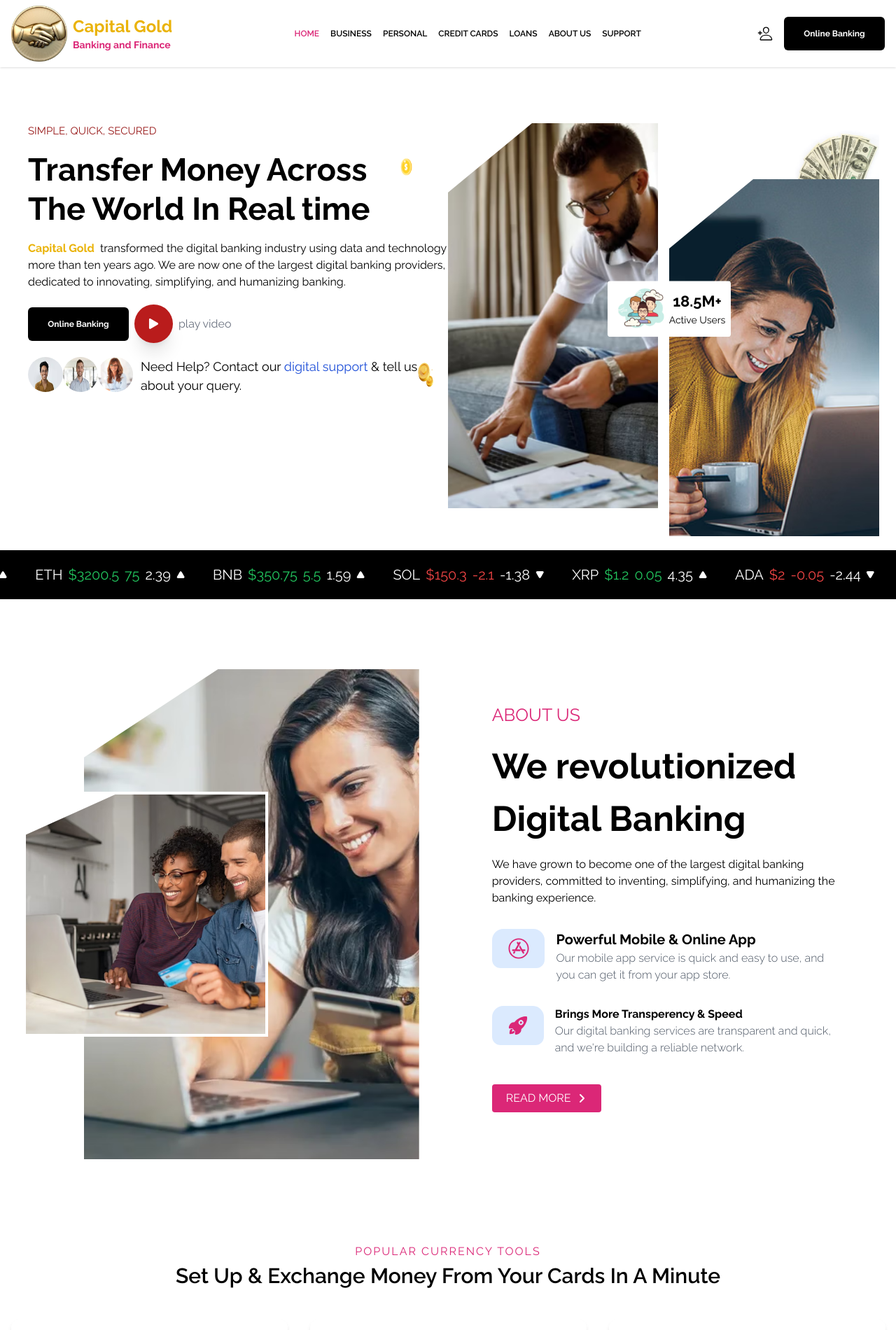
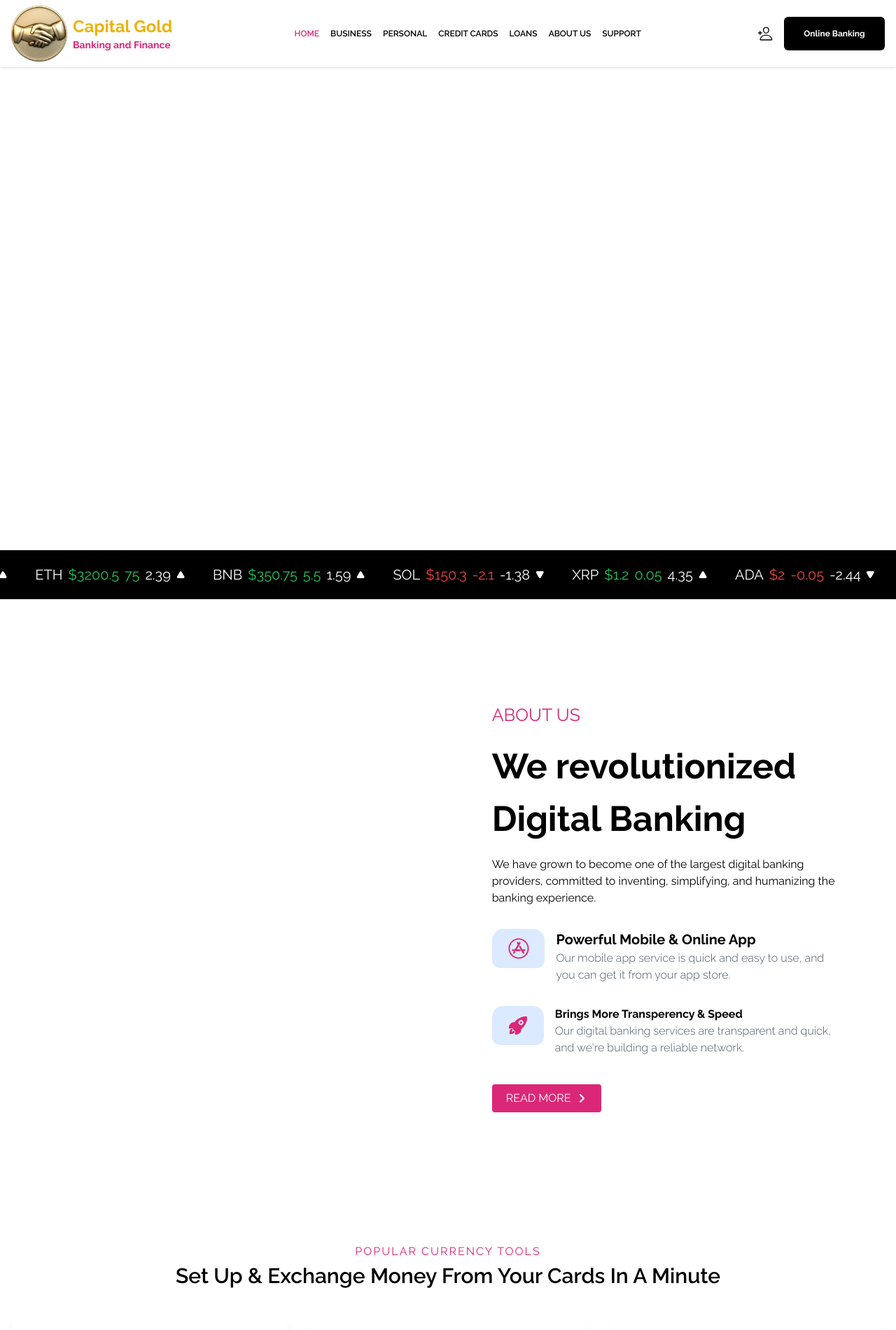
Before and after one commit to DURUCODES/Capital-Gold-bank, a React (Vite) app: page / in a window 1280 px wide. Shown: the top 1900 px of the page at 70% size. Built offline with nearby package versions, Linux system fonts and the light colour scheme; no server answers.

Commit message:
tried frammer motion

```diff
--- a/index.html
+++ b/index.html
@@ -2,7 +2,7 @@
 <html lang="en">
   <head>
     <meta charset="UTF-8" />
-    <link rel="icon" type="image/svg+xml" href="/vite.svg" />
+
     <link rel="preconnect" href="https://fonts.googleapis.com">
     <link rel="preconnect" href="https://fonts.gstatic.com" crossorigin>
     <link href="https://fonts.googleapis.com/css2?family=Raleway:ital,wght@0,100..900;1,100..900&display=swap"
--- a/package.json
+++ b/package.json
@@ -10,6 +10,7 @@
     "preview": "vite preview"
   },
   "dependencies": {
+    "framer-motion": "^11.11.11",
     "lucide-react": "^0.453.0",
     "react": "^18.3.1",
     "react-dom": "^18.3.1",
--- a/src/componets/Blog/Blog.jsx
+++ b/src/componets/Blog/Blog.jsx
@@ -14,7 +14,9 @@ const Blog = () => {
         Team
       </h1>
       <div className="mt-10  flex flex-wrap justify-center">
-        <div className="m-4 w-[300px]  bg-white shadow-lg rounded-lg overflow-hidden cursor-pointer hover:scale-105 transition-all duration-200">
+        {/* CARD 1 */}
+        <div className="m-4 w-[300px]  bg-white shadow-lg rounded-lg overflow-hidden cursor-pointer hover:scale-105 transition-all duration-200 ">
+          <div className="view">
             <img src={image1} className="w-[300px] h-[300px]" />
             <div className="p-4">
               <div className="flex items-center justify-between">
@@ -46,17 +48,18 @@ const Blog = () => {
                 <p className="text-gray-600 max-w-[150ch] truncate">
                   {/* DESCRIPTION */}
                   Exercise patience and self-control with your finances. If you
-                wait and save money for what you need, you will pay with cash or
-                a debit card to deduct money directly from your checking account
-                and avoid using a credit card.
+                  wait and save money for what you need, you will pay with cash
+                  or a debit card to deduct money directly from your checking
+                  account and avoid using a credit card.
                 </p>
+              </div>
             </div>
           </div>
         </div>
 
         {/* CARD 2 */}
 
-        <div className="m-4 w-[300px]  bg-white shadow-lg rounded-lg overflow-hidden cursor-pointer hover:scale-105 transition-all duration-200">
+        <div className="m-4 w-[300px]  bg-white shadow-lg rounded-lg overflow-hidden cursor-pointer hover:scale-105 transition-all duration-200 ">
           <img src={image2} className="w-[300px] h-[300px]" />
           <div className="p-4">
             <div className="flex items-center justify-between">
@@ -101,7 +104,7 @@ const Blog = () => {
 
         {/* CARD 3 */}
 
-        <div className="m-4 w-[300px]  bg-white shadow-lg rounded-lg overflow-hidden cursor-pointer hover:scale-105 transition-all duration-200">
+        <div className="m-4 w-[300px]  bg-white shadow-lg rounded-lg overflow-hidden cursor-pointer hover:scale-105 transition-all duration-200 ">
           <img src={image3} className="w-[300px] h-[300px]" />
           <div className="p-4">
             <div className="flex items-center justify-between">
@@ -147,7 +150,8 @@ const Blog = () => {
 
         {/* CARD 4 */}
 
-        <div className="m-4 w-[300px]  bg-white shadow-lg rounded-lg overflow-hidden cursor-pointer hover:scale-105 transition-all duration-200">
+        <div className="m-4 w-[300px]  bg-white shadow-lg rounded-lg overflow-hidden cursor-pointer hover:scale-105 transition-all duration-200 ">
+          <div className="view">
             <img src={image4} className="w-[300px] h-[300px]" />
             <div className="p-4">
               <div className="flex items-center justify-between">
@@ -180,11 +184,12 @@ const Blog = () => {
                 <p className="text-gray-600 max-w-[150ch] truncate">
                   The local currency has been left to the whims of market forces
                   amid the strengthening of the U.S. dollar index. The Naira’s
-                decline against the US dollar persisted in the official foreign
-                currency market. At the official window, the local currency was
-                at N1,654.09/$1 on Wednesday, based on data from the Nigerian
-                Autonomous Foreign Exchange Market.
+                  decline against the US dollar persisted in the official
+                  foreign currency market. At the official window, the local
+                  currency was at N1,654.09/$1 on Wednesday, based on data from
+                  the Nigerian Autonomous Foreign Exchange Market.
                 </p>
+              </div>
             </div>
           </div>
         </div>
--- a/src/componets/Digital/Digital.jsx
+++ b/src/componets/Digital/Digital.jsx
@@ -5,10 +5,16 @@ import { IoRocket } from "react-icons/io5";
 import { CiAlarmOn } from "react-icons/ci";
 import { FaAppStore } from "react-icons/fa";
 import { FaAngleRight } from "react-icons/fa6";
+import { motion } from "framer-motion";
 const Digital = () => {
   return (
     <div className="md:p-20 p-4 flex flex-col md:flex-row justify-between items-center ">
-      <div className=" md:px-10 px-4 relative flex">
+      <motion.div
+        initial={{ x: "-120vw" }}
+        animate={{ x: 0 }}
+        transition={{ duration: 5, delay: 3 }}
+        className=" md:px-10 px-4 relative flex"
+      >
         {/*  */}
         <div className="w-full">
           <img
@@ -27,7 +33,7 @@ const Digital = () => {
             className="clip-image border-4 border-white w-full h-full object-cover"
           />
         </div>
-      </div>
+      </motion.div>
       <div className="md:ml-16">
         {/* right sidelightimg */}
         <div className="my-5">
--- a/src/componets/hero/Hero.jsx
+++ b/src/componets/hero/Hero.jsx
@@ -10,6 +10,7 @@ import user3 from "../public/image/person3.avif";
 import dollar from "./image/dollar.jpg";
 import dollarrolling from "./image/cc.gif";
 import coin1 from "./image/coinroll.gif";
+import { motion } from "framer-motion";
 
 const Hero = () => {
   const [isModalOpen, setIsModalOpen] = useState(false);
@@ -24,7 +25,10 @@ const Hero = () => {
 
   return (
     <div className="flex flex-col md:flex-row justify-between overflow-hidden bg-white px-3 md:p-10">
-      <div
+      <motion.div
+        initial={{ x: "-120vw" }}
+        animate={{ x: 0 }}
+        transition={{ duration: 5, delay: 1 }}
         className=" md:w-[50%]"
         style={{
           backgroundImage: `url(${coin1})`,
@@ -106,8 +110,11 @@ const Hero = () => {
             </p>
           </div>
         </div>
-      </div>
-      <div
+      </motion.div>
+      <motion.div
+        initial={{ x: "120vw" }}
+        animate={{ x: 0 }}
+        transition={{ duration: 5, delay: 1 }}
         className="flex space-x-4 items-center justify-center relative bg-cover bg-center"
         style={{
           backgroundImage: `url(${dollar})`,
@@ -133,7 +140,7 @@ const Hero = () => {
         <div className="relative overflow-hidden w-[200px]  h-[350px] md:h-[550px] md:w-[300px] clip-left top-20">
           <img src={smile} className="h-full w-auto object-cover" />
         </div>
-      </div>
+      </motion.div>
     </div>
   );
 };
--- a/src/componets/navbar/MobileNav.jsx
+++ b/src/componets/navbar/MobileNav.jsx
@@ -1,6 +1,7 @@
 import React, { useState, useEffect } from "react";
 import { IoMdClose } from "react-icons/io";
 import { Link, useLocation } from "react-router-dom";
+import { motion } from "framer-motion";
 
 const MobileNav = ({ closeNav, isOpen }) => {
   const [activeLink, setActiveLink] = useState("Home");
@@ -27,7 +28,11 @@ const MobileNav = ({ closeNav, isOpen }) => {
                 : "transform -translate-x-full"
             }`}
           >
-            <div className="flex flex-col h-full fixed bg-white shadow-xl w-[300px] px-20 py-0 text-center left-[25%] top-0 z-10 transition-all duration-700">
+            <motion.div
+              animate={{ x: 0 }}
+              transition={{ duration: 5 }}
+              className="flex flex-col h-full fixed bg-white shadow-xl w-[300px] px-20   py-0 text-center left-[50%] top-0 z-10 transition-all duration-700"
+            >
               <div className="flex text-2xl absolute top-2 right-10 cursor-pointer px-4 py-3 bg-[#db2777] rounded-t-2xl rounded-l-xl text-white">
                 <IoMdClose onClick={closeNav} />
               </div>
@@ -132,7 +137,7 @@ const MobileNav = ({ closeNav, isOpen }) => {
                   </button>
                 </div>
               </div>
-            </div>
+            </motion.div>
           </div>
         </div>
       )}
--- a/src/index.css
+++ b/src/index.css
@@ -198,4 +198,4 @@ body {
   outline: none; /* Remove any outline */
 }
 
-/*  dDIGITAL */
+/* Blog ANIMATION SCROOOL */
```
Also changed, not shown: src/componets/benefit/Benefit.jsx (+6 -6 lines), 1 other file (tests, documents, lock files or other folders). Lines whose indentation alone changed are shown as unchanged.
